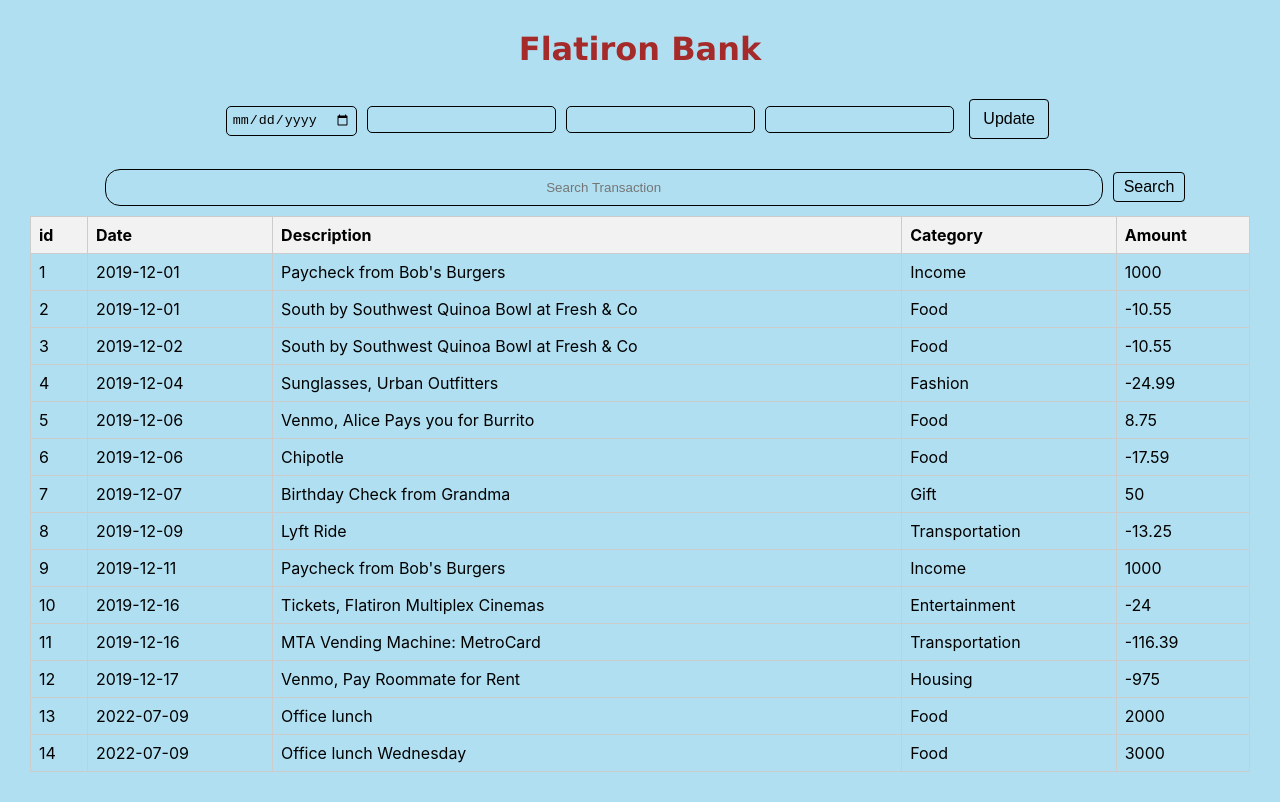
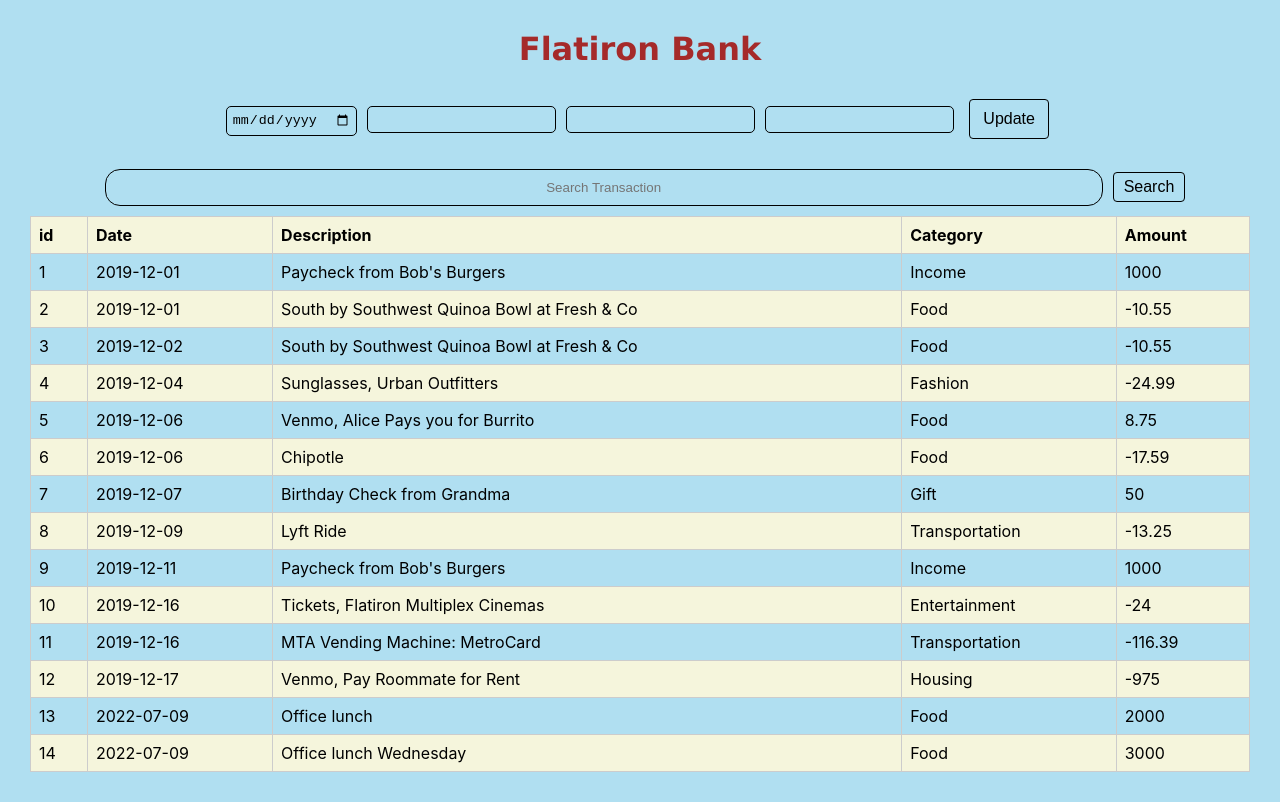
Before and after one commit to DKarimi90/bank-of-flatiron, a React (Create React App) app: page / in a window 1280 px wide. Built offline with nearby package versions, Linux system fonts and the light colour scheme; data requests are answered from the project's data file.

Commit message:
Updated the table layout

```diff
--- a/src/App.css
+++ b/src/App.css
@@ -104,7 +104,7 @@ body {
 
    }
 
-   table {
+table {
     width: 100%;
     border-collapse: collapse;
 }
@@ -116,10 +116,13 @@ th, td {
 }
 
 th {
-    background-color: #f2f2f2;
+    background-color: rgb(245, 245, 220);
     font-weight: bold;
 }
 
 .table {
     margin-top: 20px;
 }
+tr:nth-child(even) {
+  background-color: rgb(245, 245, 220);
+}
```
